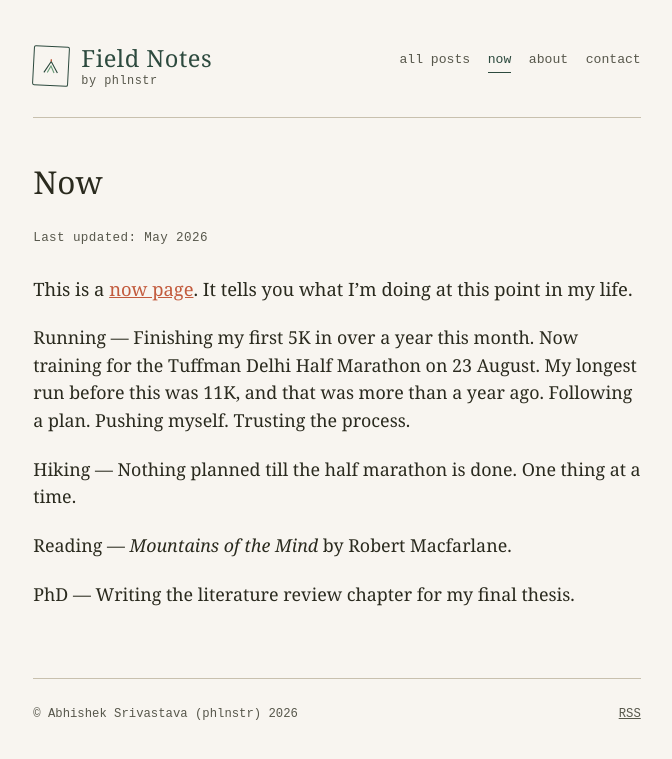
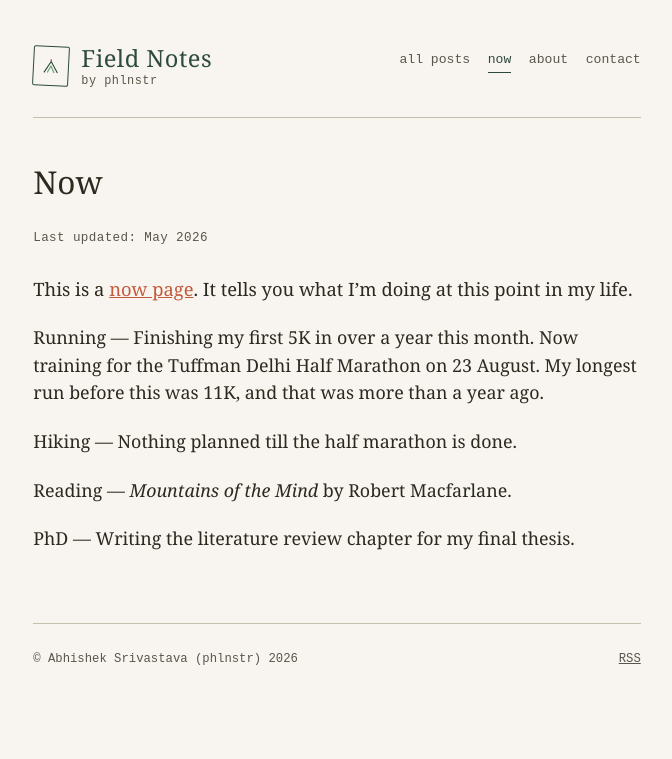
Before and after one commit to phlnstr/phlnstr.in, a Jekyll site: the page built from now.md, in a window 1280 px wide. Shown: the top 759 px of the page, without its empty margins (303-975 px from the left). Built offline with Jekyll 4.4.1, drawn with Linux system fonts in a browser that asks for light colours.

Commit message:
Update now.md

```diff
--- a/now.md
+++ b/now.md
@@ -10,9 +10,9 @@ permalink: /now.html
 
 This is a [now page](https://nownownow.com/about). It tells you what I'm doing at this point in my life.
 
-Running — Finishing my first 5K in over a year this month. Now training for the Tuffman Delhi Half Marathon on 23 August. My longest run before this was 11K, and that was more than a year ago. Following a plan. Pushing myself. Trusting the process.
+Running — Finishing my first 5K in over a year this month. Now training for the Tuffman Delhi Half Marathon on 23 August. My longest run before this was 11K, and that was more than a year ago.
 
-Hiking — Nothing planned till the half marathon is done. One thing at a time.
+Hiking — Nothing planned till the half marathon is done.
 
 Reading — _Mountains of the Mind_ by Robert Macfarlane.
 
```
